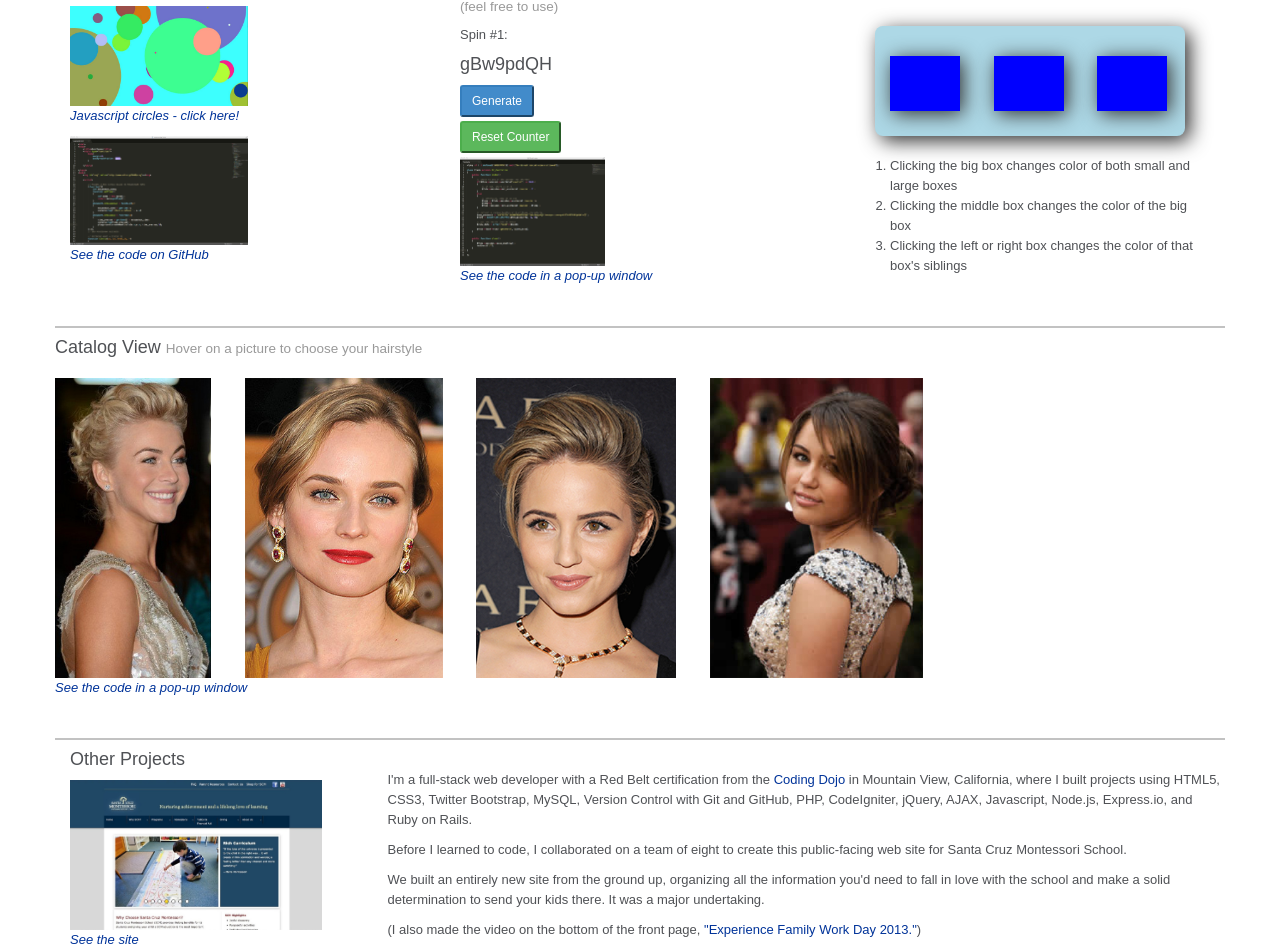
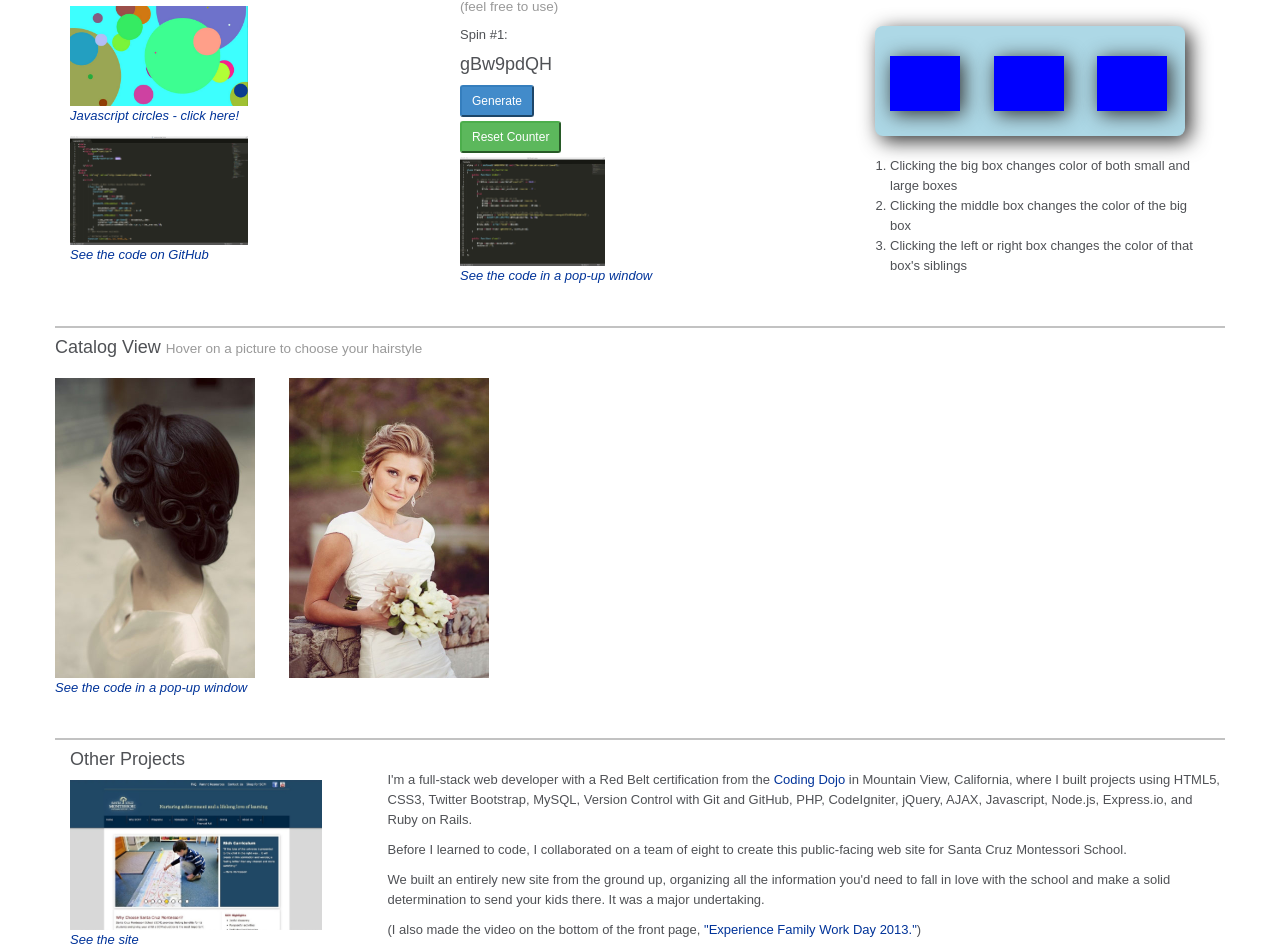
Before and after one commit to gjtennant/GTWebDemo, a CodeIgniter app: page / in a window 1280 px wide. Shown: the part 318-1264 px from the top of the page. Run offline with CodeIgniter, Linux system fonts and the light colour scheme; data that the repository does not hold is empty; some libraries are stand-ins or nearby versions.

Commit message:
pretty faces still offend, so going to bridal hairstyles

```diff
--- a/application/views/splash_view.php
+++ b/application/views/splash_view.php
@@ -21,8 +21,11 @@
 	<!-- jQuery UI theme style sheet -->
 	<link type="text/css" href="http://ajax.googleapis.com/ajax/libs/jqueryui/1/themes/redmond/jquery-ui.css" rel="stylesheet" />
 
-	<!-- jQuery library -->
-	<script type="text/javascript" src='/assets/jquery-ui-1.10.4/jquery-1.10.2.js'></script>
+	<!-- jQuery library
+	<script type="text/javascript" src='/assets/jquery-ui-1.10.4/jquery-1.10.2.js'></script>  -->
+
+	<!-- jQuery library, internet -->
+	<script src="http://ajax.googleapis.com/ajax/libs/jquery/1.11.1/jquery.min.js"></script>
 
 	<!-- jQuery UI library -->
 	<script type="text/javascript" src="http://ajax.googleapis.com/ajax/libs/jqueryui/1/jquery-ui.min.js"></script>
@@ -304,46 +307,12 @@
 			<div class='other'>
 
 				<div class='hairholder'>
-					<img class='hairs' src='/assets/img/hair_julianne_hough_front.png' alt='/assets/img/hair_julianne_hough_back.png'>
+					<img class='hairs' src='/assets/img/hair4left.jpg' alt='/assets/img/hair4right.jpg'>
 				</div>
 
 				<div class='hairholder'>
-					<img class='hairs' src='/assets/img/hair_diane_kruger_front.png' alt='/assets/img/hair_diane_kruger_back.png'>
+					<img class='hairs' src='/assets/img/hair5front.jpg' alt='/assets/img/hair5side.jpg'>
 				</div>
-
-				<div class='hairholder'>
-					<img class='hairs' src='/assets/img/hair_dianna_agron_front.png' alt='/assets/img/hair_dianna_agron_side.png'>
-				</div>
-
-				<div class='hairholder'>
-					<img class='hairs' src='/assets/img/hair_miley_cyrus_front.png' alt='/assets/img/hair_miley_cyrus_side.png'>
-				</div>
-
-				<!-- Swimsuits deemed 'not classy' by the critical voices
-
-				<div class='swimholder'>
-					<img class='swims' src='/assets/img/wom4front.png' alt='/assets/img/wom4back.png'>
-				</div>
-
-				<div class='swimholder'>
-					<img class='swims' src="/assets/img/wom3front.png" alt='/assets/img/wom3back.png'>
-				</div>
-				<div class="swimholder">
-					<img class='swims' src="/assets/img/wom2front.png" alt="/assets/img/wom2back.png">
-				</div>
-
- 				<div class='swimholder'>
-					<img class='swims' src='/assets/img/wom7front.png' alt='/assets/img/wom7back.png'>
-				</div>
-				<div class='swimholder'>
-					<img class='swims' src="/assets/img/wom5front.png" alt='/assets/img/wom5back.png'>
-				</div>
-
-				<div class="swimholder">
-					<img class='swims' src="/assets/img/bikini_black_front.png" alt="/assets/img/bikini_black_back.png">
-				</div>
-
-				-->
 
 				<a class='image-link' href="/assets/img/code_haircuts.jpg">
 					<p><em>See the code in a pop-up window</em></p>
```
Also changed, not shown: assets/img/bikini_brown_back.png (deleted), assets/img/bikini_brown_front.png (deleted), assets/img/hair4left.jpg (added), assets/img/hair4right.jpg (added), assets/img/hair5front.jpg (added), assets/img/hair5side.jpg (added), assets/img/hair6back.jpg (added), assets/img/hair6front.jpg (added), assets/img/hair_miley_cyrus_front.png (deleted), assets/img/hair_miley_cyrus_side.png (deleted), 2 other files.
